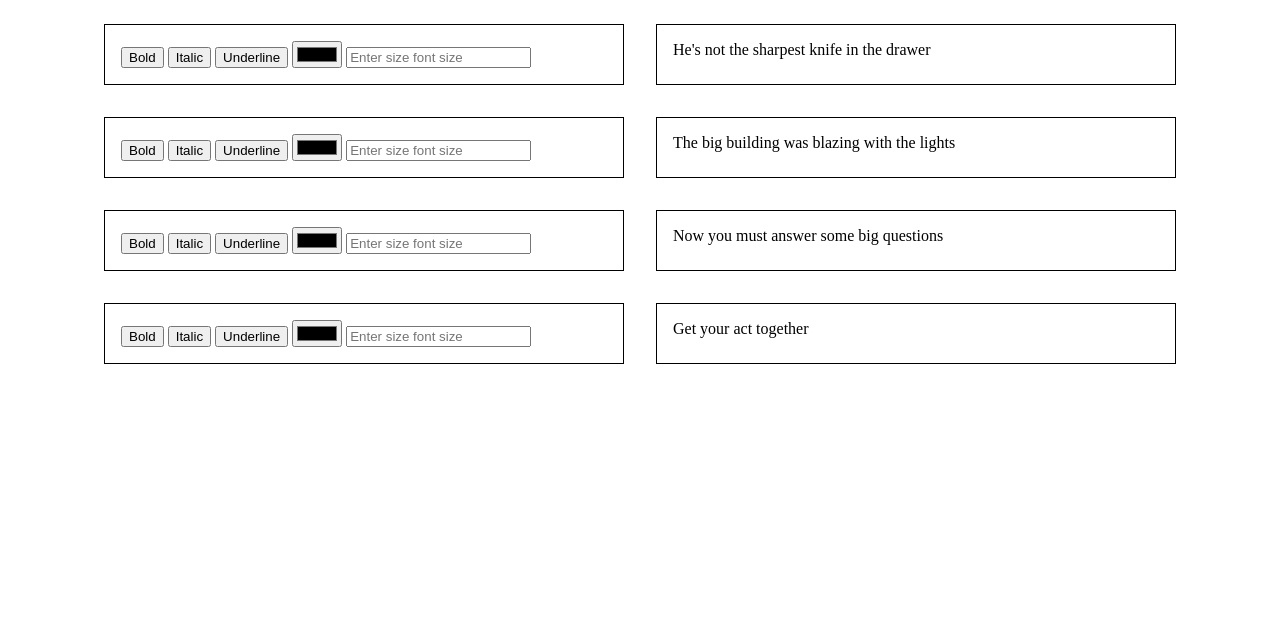
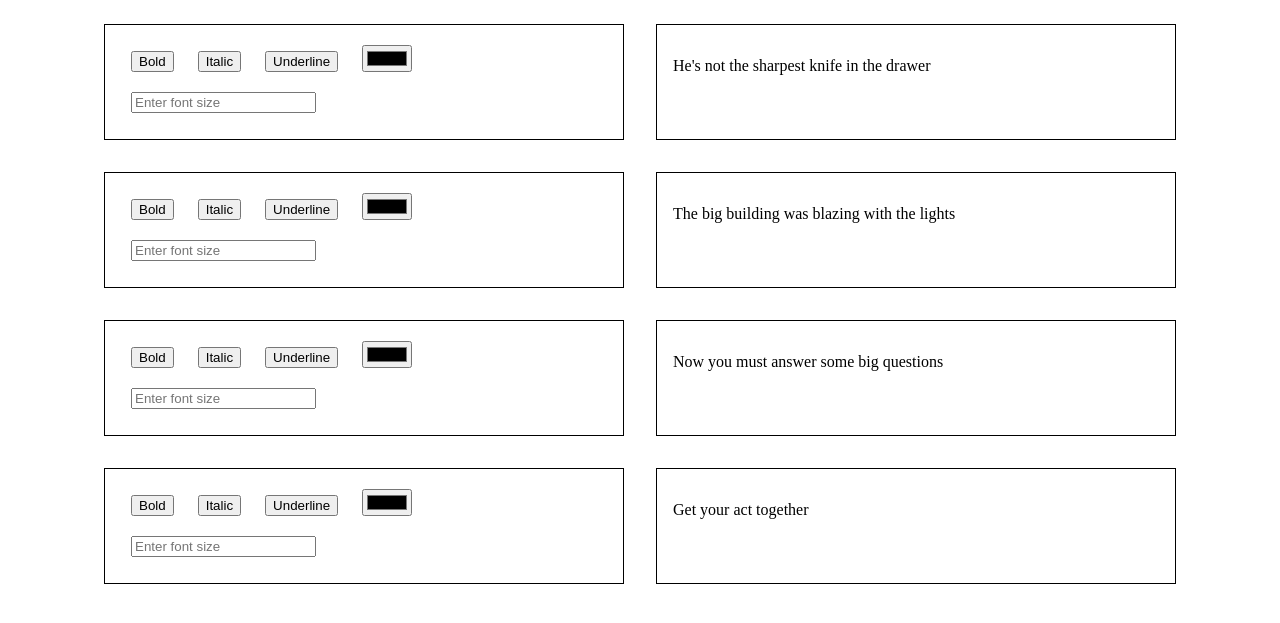
Before and after one commit to ankit15681/Problem-1, a Flask app: page / in a window 1280 px wide. Shown: the top 623 px of the page. Run offline with Flask 2, Linux system fonts and the light colour scheme.

Commit message:
Final commit

```diff
--- a/static/css/style.css
+++ b/static/css/style.css
@@ -1,14 +1,18 @@
-.app{
+/* initial css reset */
+.app {
   width: 100%;
   height: 100%;
   color: black;
 }
-.container{
+
+/* container*/
+.container {
   display: flex;
   flex-direction: column;
+}
 
-}
-.card{
+/* card*/
+.card {
   display: flex;
   justify-content: space-evenly;
   flex-direction: row;
@@ -21,8 +25,17 @@
   padding: 1rem;
   border: 1px solid black;
   margin: 1rem;
+  align-content: center;
   flex: 1;
-
+}
+.btnCard button{
+ margin: 10px 10px;
+}
+.btnCard input{
+ margin: 10px 10px;
+}
+.btnCard input[type="color"]{
+margin-top: 0px;
 }
 .textCard {
   flex-grow: 1;
--- a/static/js/index.js
+++ b/static/js/index.js
@@ -1,30 +1,35 @@
+// element for cards container
 const container = document.getElementById("container");
+//array of strings to populate 2nd column
 const cardTextArray = [
   "He's not the sharpest knife in the drawer",
   "The big building was blazing with the lights",
   "Now you must answer some big questions",
   "Get your act together",
 ];
-
+//maps or find the element id for text boxed using id of btns and inputs
 const parseElementData = (id) => {
   const idx = id.split("-").pop();
-  const name = id.split("-");
+  let name = id.split("-");
+  console.log(name)
+  name = name[0];
   const el = document.getElementById(`textCard-${idx}`);
   return { name, el };
 };
-
+//handles button click
 const handleClick = (e) => {
   const { name, el } = parseElementData(e.target.id);
-  if (name[0] === "btnBold") el.style.fontWeight = "bold";
-  if (name[0] === "btnItalic") el.style.fontStyle = "italic";
-  if (name[0] === "btnUnderline") el.style.textDecorationLine = "underline";
+  if (name === "btnBold") el.style.fontWeight = "bold";
+  if (name === "btnItalic") el.style.fontStyle = "italic";
+  if (name=== "btnUnderline") el.style.textDecorationLine = "underline";
 };
+//handles input change for color and fontsize
 const handleChange = (e) => {
   const { name, el } = parseElementData(e.target.id);
-  if (name[0] === "inputColor") el.style.color = `${e.target.value}`;
-  if (name[0] === "inputFontSize") el.style.fontSize = `${e.target.value}px`;
+  if (name=== "inputColor") el.style.color = `${e.target.value}`;
+  if (name === "inputFontSize") el.style.fontSize = `${e.target.value}px`;
 };
-
+//html for cards of first column of btns and inputs
 const btnCard = (idx) => {
   return `<div class="btnCard" id="btnCard-${idx}">
         <button id="btnBold-${idx}" value=1 class="btn btn-link" data-toggle="collapse" data-target="#textCard-${idx}" aria-expanded="true" aria-controls="collapse-${idx}">
@@ -37,7 +42,7 @@ const btnCard = (idx) => {
             Underline
         </button>
         <input id="inputColor-${idx}"  type="color" placeholder="Change Color" />
-        <input id="inputFontSize-${idx}"  type="number" placeholder="Enter size font size" />
+        <input id="inputFontSize-${idx}"  type="number" placeholder="Enter font size" />
     </div>`;
 };
 cardTextArray.forEach((text, idx) => {
@@ -51,13 +56,13 @@ cardTextArray.forEach((text, idx) => {
     <div class="card">
     ${btnCard(idx)}
     <div class="textCard" id="textCard-${idx}" class="collapse show" aria-labelledby="btnCard-${idx}" data-parent="#container">
-        ${text}
+       <p>${text}</p>
     </div>
   </div>
   `;
   container.innerHTML += content;
 });
-
+//adds event listeners to the buttons and inputs
 cardTextArray.forEach((text, idx) => {
   ["btnBold", "btnItalic", "btnUnderline"].forEach((item)=>{
         const el = document.getElementById(`${item}-${idx}`);
--- a/templates/index.html
+++ b/templates/index.html
@@ -5,13 +5,13 @@
     <meta http-equiv="X-UA-Compatible" content="IE=edge">
     <meta name="viewport" content="width=device-width, initial-scale=1.0">
     <title>Zavi Assignment</title>
-    <link rel="stylesheet" href="{{url_for('static',filename= 'css/style.css') }}">
+    <link rel="stylesheet" type="text/css" href="./style.css">
 </head>
 <body>
     <div class="app">
         <div id="container" class="container">
         </div>
     </div>
-    <script src="./static/js/index.js"></script>
+<script src="./index.js"></script>
 </body>
 </html>
```
Also changed, not shown: readme.md (added). Lines whose indentation alone changed are shown as unchanged.
